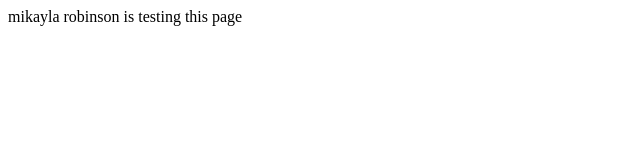
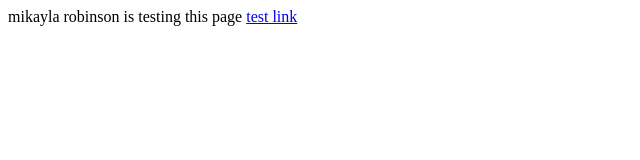
Before and after one commit to mikaylarob/mikaylar, a plain HTML site: page index.html in a window 1280 px wide. Shown: the full height of the page, 0-640 px from the left. Drawn offline with Linux system fonts and the light colour scheme.

Commit message:
Update index.html

```diff
--- a/index.html
+++ b/index.html
@@ -15,4 +15,4 @@ mikayla robinson is testing this page
 
 
 </html>
-<a href="assignment2.html"
+<a href="assignment2.html">test link</>
```
